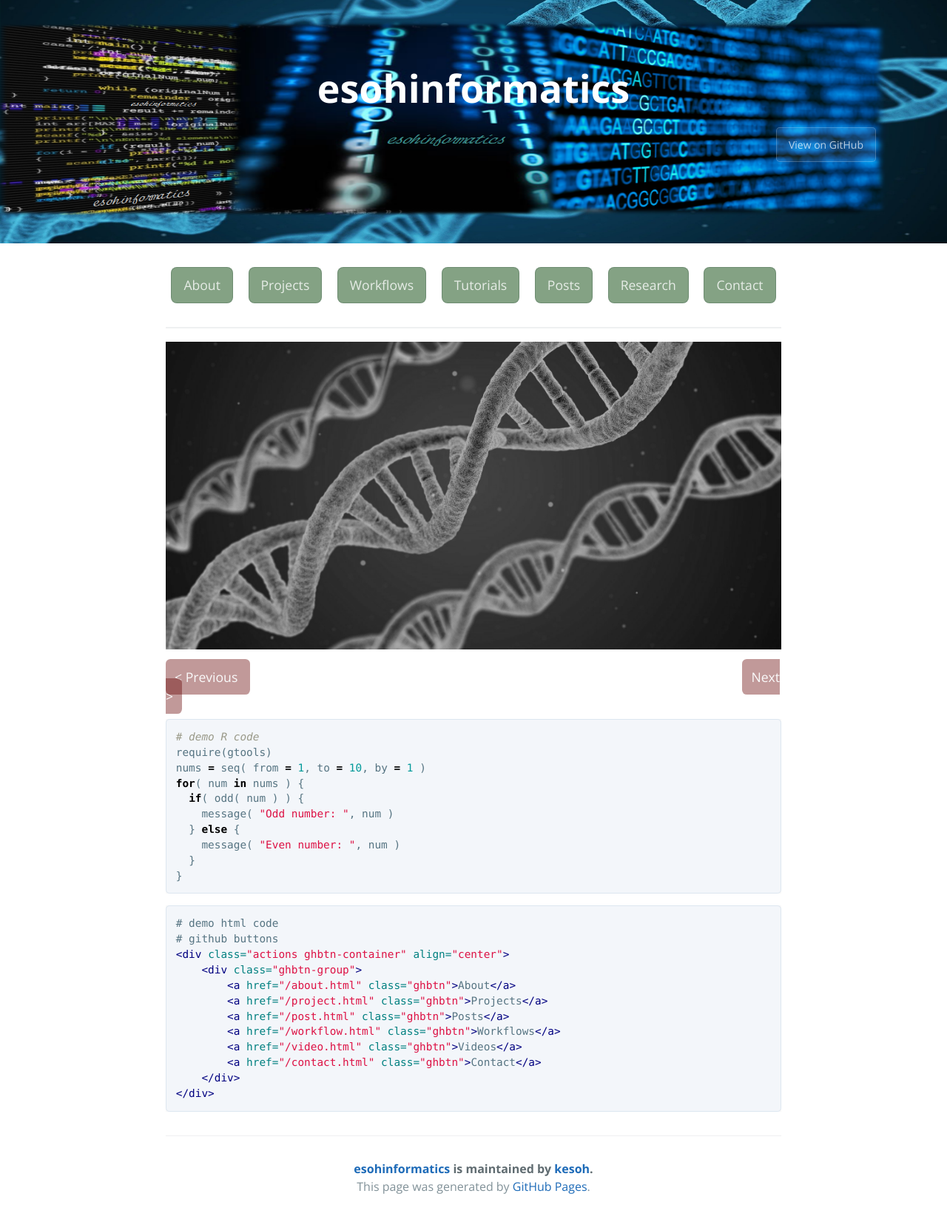
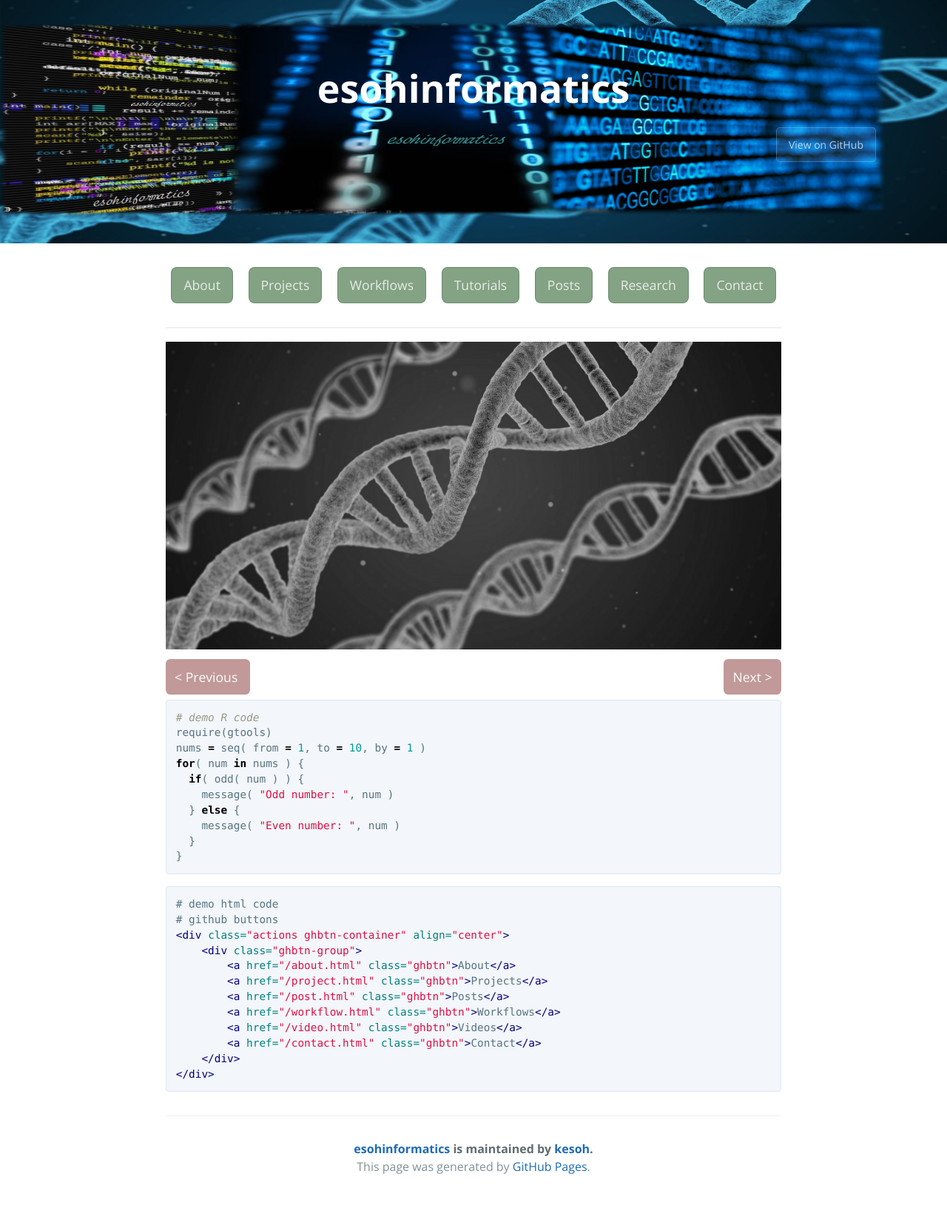
Before and after one commit to esohkevin/esohkevin.github.io, a Jekyll site: the page built from docs/index.md, in a window 1280 px wide. Shown: the whole page at 74% size. Built offline with Jekyll 4.4.1, drawn with Linux system fonts in a browser that asks for light colours; the repository's description, which GitHub fills in, is left out; after the commit the page ends 1621 px from its top, so only the background shows below that.

```diff
--- a/docs/index.md
+++ b/docs/index.md
@@ -25,7 +25,7 @@
   <span style="color: rgba(250, 250, 250, 1.0) ;background-color: rgba(100, 0, 0, 0.4); padding: 0.75rem; border-radius: 0.4rem; text-align: center; margin-right: 50%; " align="left">
     < Previous
   </span>
-  <span style="color: rgba(250, 250, 250, 1.0); background-color: rgba(100, 0, 0, 0.4); padding: 0.75rem; border-radius: 0.4rem; text-align: center; margin-left: 30%; margin-right: 0%;" align="right">
+  <span style="color: rgba(250, 250, 250, 1.0); background-color: rgba(100, 0, 0, 0.4); padding: 0.75rem; border-radius: 0.4rem; text-align: center; margin-left: 27%; margin-right: 0%;" align="right">
     Next >
   </span>
 </p>
```
